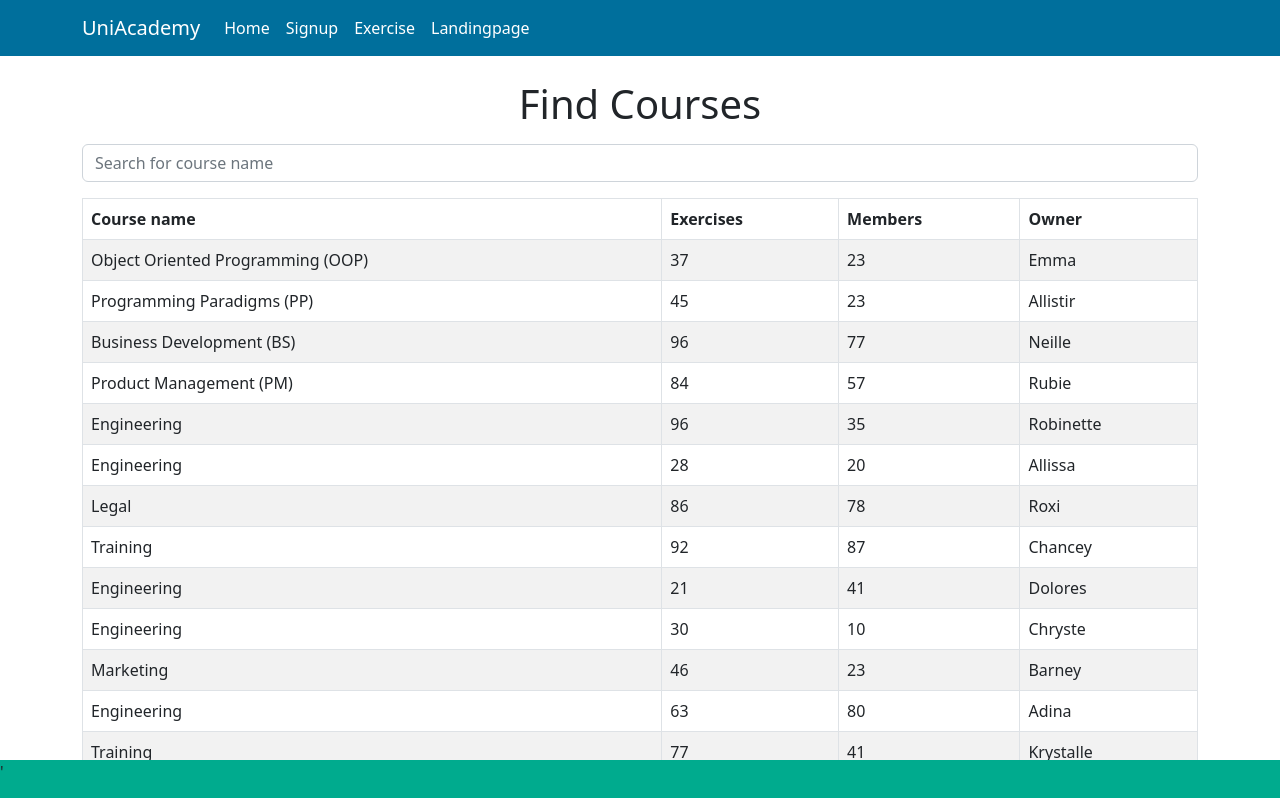
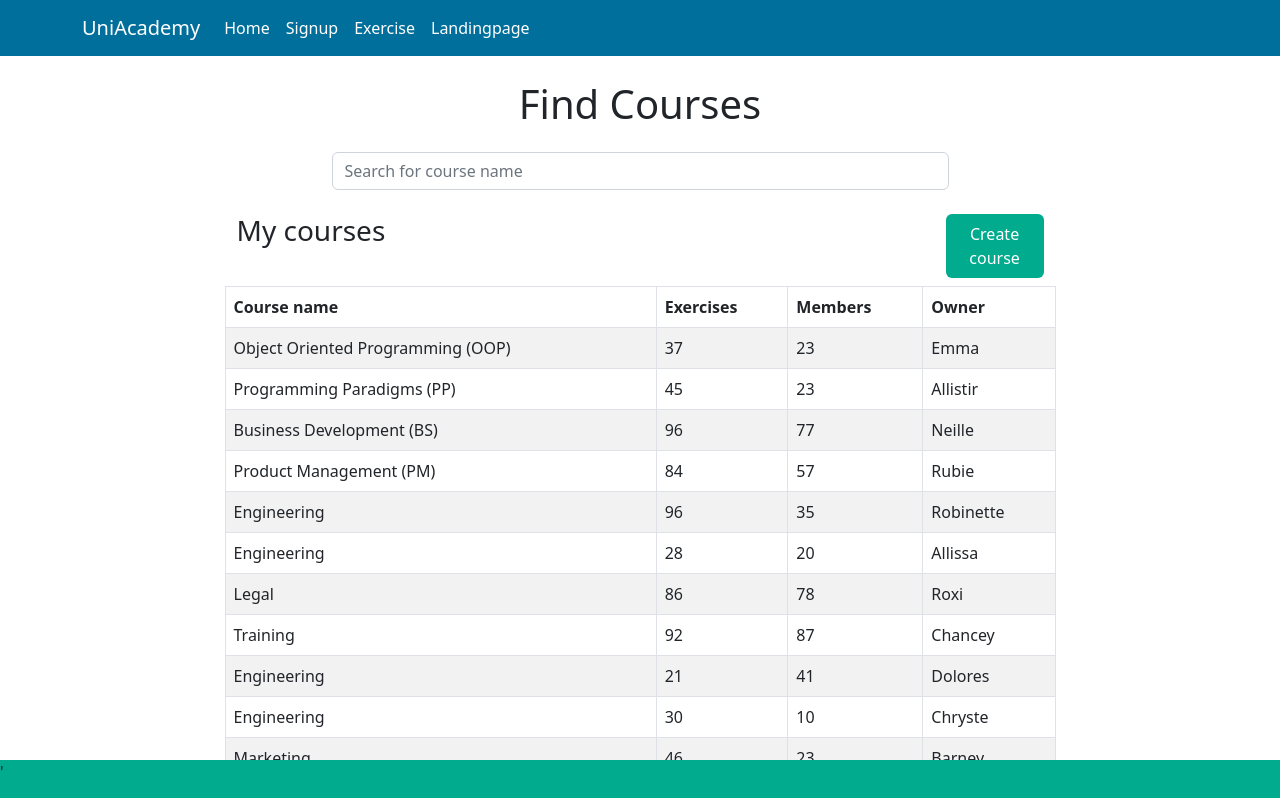
Before and after one commit to KrisMP99/P7, a React (Create React App) app in the folder P7WebApp/src/p7webapp.webui/: page /ladningpage in a window 1280 px wide. Shown: the top 798 px of the page. Built offline with nearby package versions, Linux system fonts and the light colour scheme.

Commit message:
Landing page with modal

```diff
--- /dev/null
+++ b/P7WebApp/src/p7webapp.webui/src/Components/Landingpage/Landingpage.css
@@ -0,0 +1,43 @@
+.create {
+    background-color: #00AB8E;
+    width: 50%;
+}
+
+.cancel {
+    background-color: #ff5471;
+    width: 50%;
+}
+
+.create-course-wrapper {
+    display: flex;
+    flex-direction: column;
+    align-items: center;
+    background-color: #D3D3D3;
+    border-radius: 30px;
+    padding: 3%;
+    margin: 3%;
+    z-index: 1;
+    position: absolute;
+}
+
+.button {
+    width: 100%;
+}
+
+.container {
+    position: relative;
+}
+
+.table {
+    z-index: -1;
+}
+
+.create-course {
+    background-color: #00AB8E;
+    width: 25%;
+    color: white;
+}
+
+.rounded {
+    border: none;
+}
--- a/P7WebApp/src/p7webapp.webui/src/Components/Landingpage/Landingpage.tsx
+++ b/P7WebApp/src/p7webapp.webui/src/Components/Landingpage/Landingpage.tsx
@@ -1,19 +1,72 @@
 import React, { useState } from 'react';
 import { Container, Table, Form, InputGroup} from 'react-bootstrap';
 import {dummyData} from './dummyData.js';
+import Modal from '../Modals/CreateExerciseModal/CreateCourseModal';
+import useModal from '../Modals/CreateExerciseModal/useModal';
+import './Landingpage.css';
 
 function Landingpage(): JSX.Element {
     const [search, setSearch] = useState('')
+    const { isOpen, toggle } = useModal();
     console.log(search)
     return (
         <Container>
+            <Modal isOpen={isOpen} toggle={toggle}>
+                <div className='d-flex justify-content-center'>
+                    <div className="col-6 create-course-wrapper">
+                        <div>
+                            <h1>Create course!</h1>
+                        </div>
+                        <form>
+                            <div className="row mt-3">
+                                <label>Course name:</label>
+                                <input className='rounded' type="text" />
+                            </div>
+
+                            <div className="row mt-3">
+                                <label>Course description:</label>
+                                <input className='rounded' type="text" />
+                            </div>
+
+                            <div className="row mt-3">
+                                <label>Add Teaching Assistants:</label>
+                                <input className='rounded' type="text" />
+                            </div>
+
+                            <div className="row mt-5">
+                                <div className='col-6'>
+                                    <input className="button rounded create" type="submit" value="Create course" />
+                                </div>
+                                <div className='col-6'>
+                                    <input className="button rounded cancel" type="submit" value="Cancel" onClick={toggle} />
+                                </div>
+                            </div>
+                        </form>
+                    </div>
+                </div>
+            </Modal>
+
+            <div className="row justify-content-center">
                 <h1 className='text-center mt-4'>Find Courses</h1>
+
+                <div className='row col-7'>
                     <Form>
                         <InputGroup className='my-3'>
                             <Form.Control onChange={(e) => setSearch(e.target.value)} placeholder='Search for course name'/>
                         </InputGroup>
                     </Form>
+                </div>
 
+                <div className='row col-9 m-2'>
+                    <div className='col text-start'>
+                        <h3>My courses</h3>
+                    </div>
+                    <div className="col text-end">
+                        <button className="rounded p-2 create-course" onClick={toggle}>Create course</button>
+                    </div>
+                </div>
+
+                <div className='col-9'>
                     <Table striped bordered hover>
                             <thead>
                                 <tr>
@@ -37,7 +90,8 @@ function Landingpage(): JSX.Element {
 
                             </tbody>
                     </Table>
-
+                </div>
+            </div>
         </Container>
     );
 }
--- /dev/null
+++ b/P7WebApp/src/p7webapp.webui/src/Components/Modals/CreateExerciseModal/CreateCourseModal.tsx
@@ -0,0 +1,23 @@
+import React, { ReactNode } from "react";
+
+interface ModalType {
+  children?: ReactNode;
+  isOpen: boolean;
+  toggle: () => void;
+}
+
+/* https://codesandbox.io/s/modal-using-react-hooks-2jn08i?from-embed=&file=/src/App.tsx */
+
+export default function Modal(props: ModalType) {
+  return (
+    <>
+      {props.isOpen && (
+        <div className="modal-overlay" onClick={props.toggle}>
+          <div onClick={(e) => e.stopPropagation()} className="modal-box">
+            {props.children}
+          </div>
+        </div>
+      )}
+    </>
+  );
+}
--- /dev/null
+++ b/P7WebApp/src/p7webapp.webui/src/Components/Modals/CreateExerciseModal/useModal.tsx
@@ -0,0 +1,14 @@
+import { useState } from "react";
+
+export default function useModal() {
+  const [isOpen, setisOpen] = useState(false);
+
+  const toggle = () => {
+    setisOpen(!isOpen);
+  };
+
+  return {
+    isOpen,
+    toggle
+  };
+}
```
Lines whose indentation alone changed are shown as unchanged.
